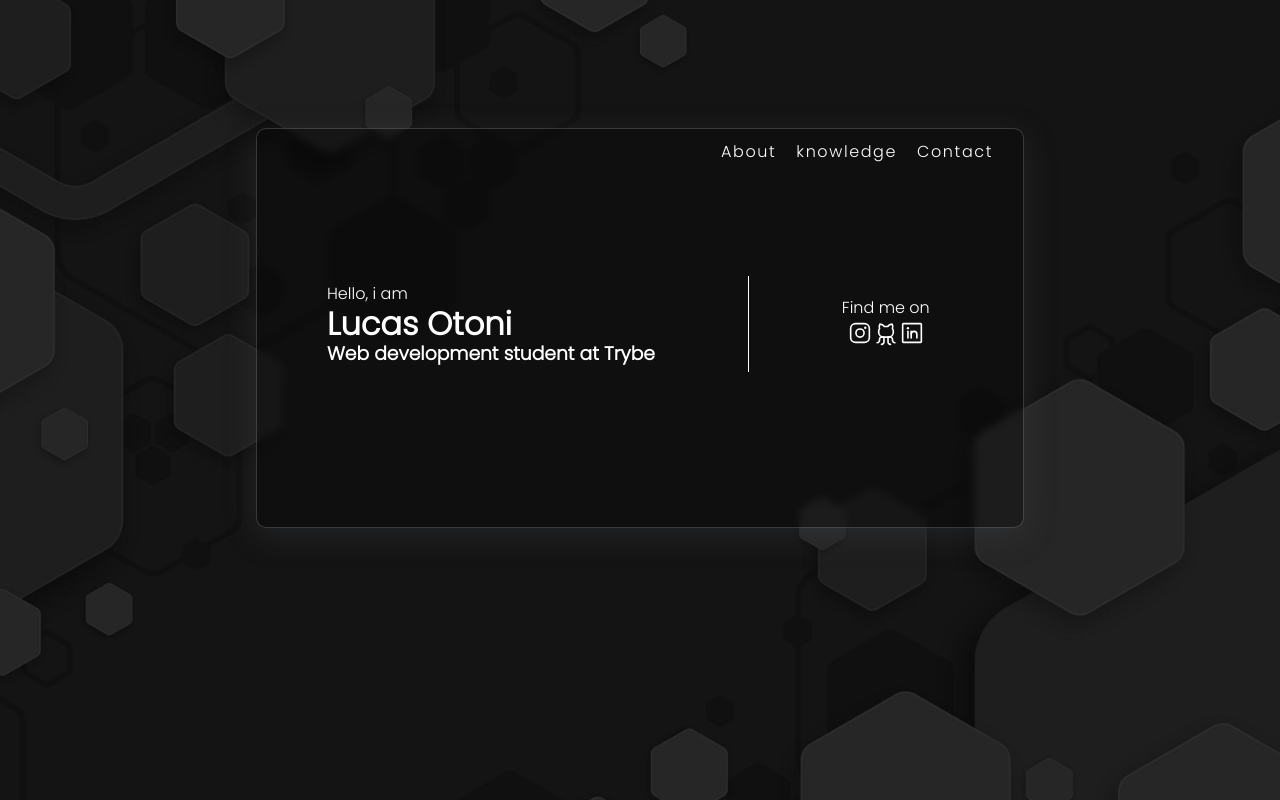
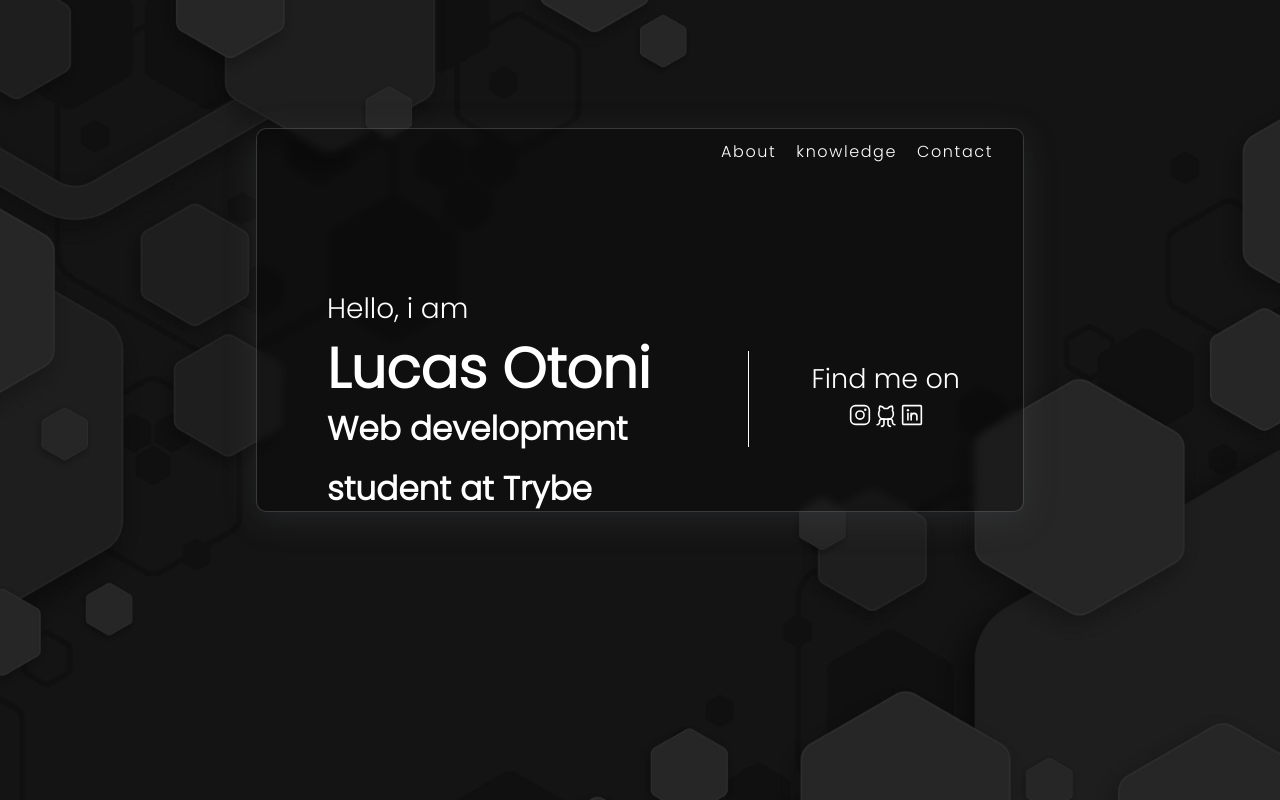
Before and after one commit to LucasOAssuncao/My-portfolio, a React (Vite) app in the folder Portfolio/: page / in a window 1280 px wide. Built offline with nearby package versions, Linux system fonts and the light colour scheme.

Commit message:
css changes

```diff
--- a/Portfolio/src/App.css
+++ b/Portfolio/src/App.css
@@ -73,6 +73,7 @@ a:hover {
   align-items: center;
   width: 40%;
   align-self: center;
+  font-size: 27px;
 }
 
 .space{
@@ -114,7 +115,7 @@ header {
 .card {
   display: flex;
   width: 60%;
-  height: 400px;
+  height: 30vw;
   margin-top: 10%;
   color: white;
   background: rgba(0, 0, 0, 0.25);
@@ -140,8 +141,9 @@ header {
 .info-son {
   padding: 28px;
   padding-left: 70px;
-  line-height: 30px;
-  width: 70%;
+  line-height: 60px;
+    width: 70%;
+    font-size: 28px;
 }
 
 /* about */
```
